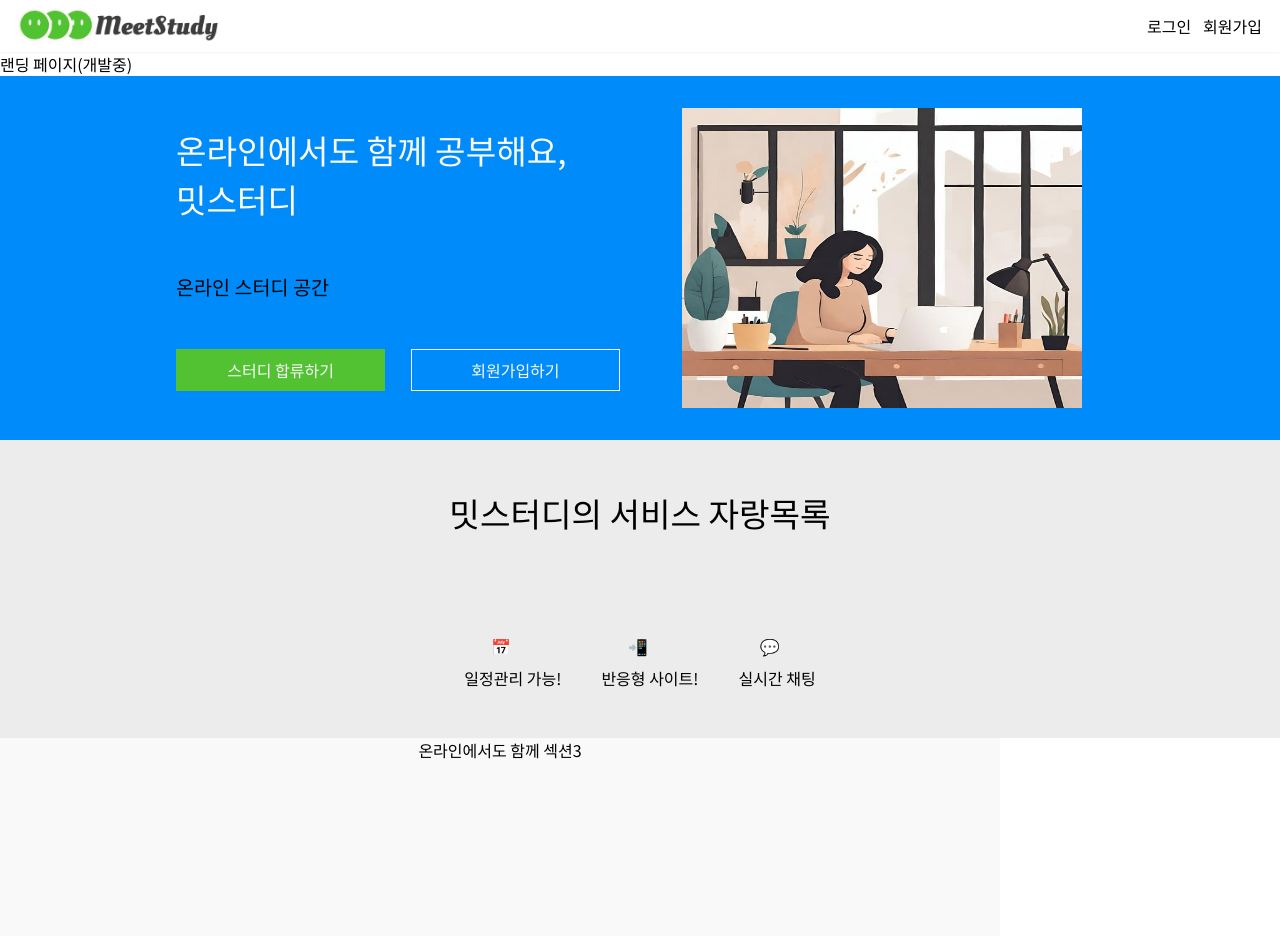
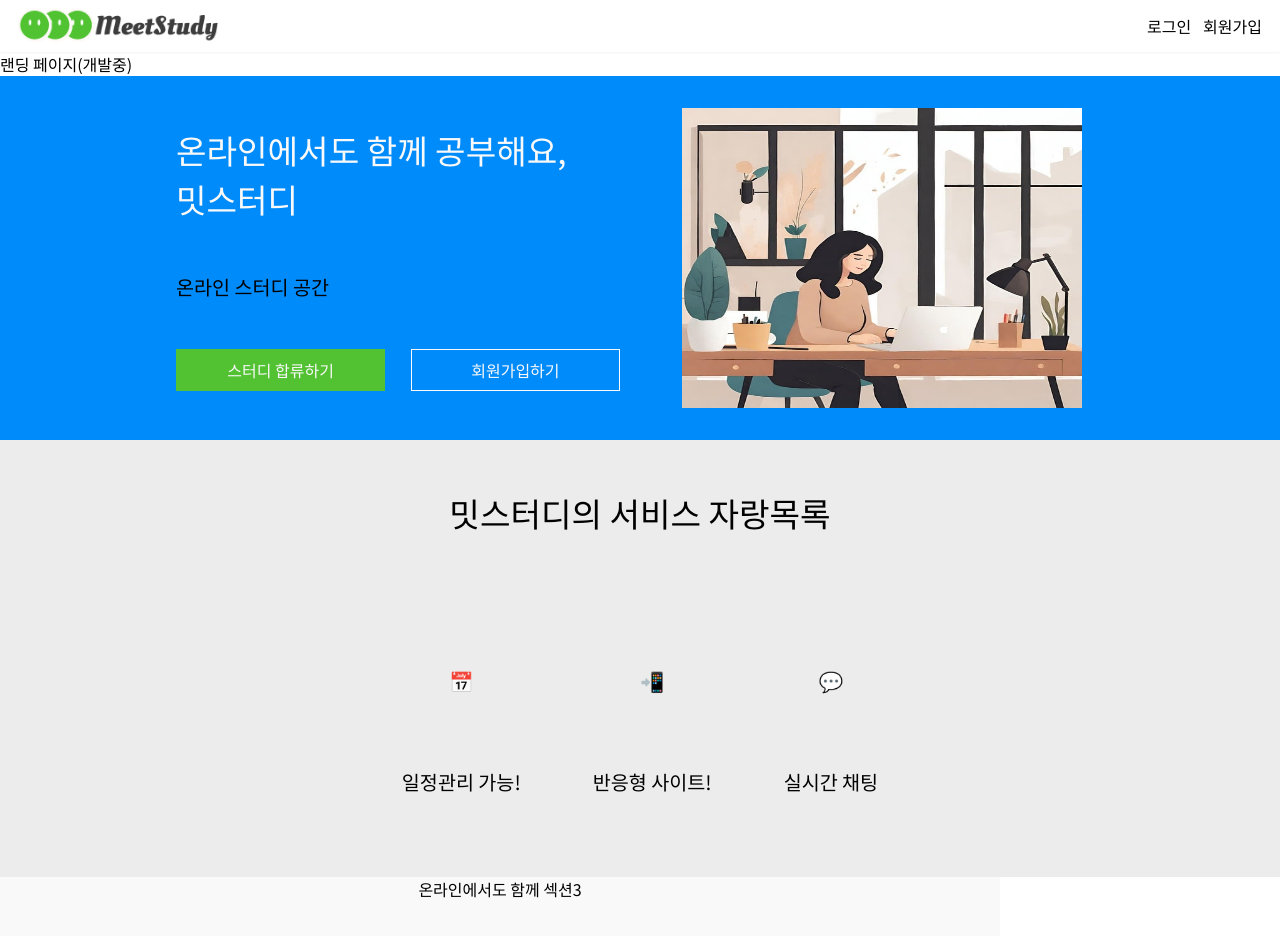
Before and after one commit to YAE-Joon/MeetStudy-FE, a Next.js app: page / in a window 1280 px wide. Shown: the top 936 px of the page. Built offline with nearby package versions, Linux system fonts and the light colour scheme; no server answers.

Commit message:
Fix Landing Page's Components

```diff
--- a/generateToken.mjs
+++ b/generateToken.mjs
@@ -108,7 +108,7 @@ function jsonToCssVars(jsonObj) {
  */
 export function setTokenintoStyle(jsonData) {
   const cssVars = jsonToCssVars(jsonData);
-  console.log("👩‍💻 cssVars를 체크합니다. ", cssVars);
+  //console.log("👩‍💻 cssVars를 체크합니다. ", cssVars);
   const cssRootContents = `
   /*
   * HTML의 style에 설정하기 위한 문자열입니다. 서버가 시작될 시 자동으로 세팅됩니다.
--- a/src/component/ImageConainer.tsx
+++ b/src/component/ImageConainer.tsx
@@ -5,6 +5,8 @@ import {
   StyledComponentsProps,
   StyledProps,
 } from "@/component/styled-components/styledProps";
+import dt from "@/lib/designToken/designTokens";
+const mobileWidth = dt.DesignTokenExcept.media.mobile;
 
 /** styled */
 interface StyledDiv extends StyledProps {
@@ -29,6 +31,12 @@ const StyledImageContainer = styled.div<StyledProps>`
   height: 100%;
 
   overflow: hidden;
+
+  @media only screen and (max-width: ${mobileWidth}) {
+    width: 100%;
+    height: auto;
+    display: none;
+  }
 `;
 
 /** components */
--- a/src/component/Landing.tsx
+++ b/src/component/Landing.tsx
@@ -20,6 +20,8 @@ import {
 import { GridBox_ul } from "@/component/styled-components/GridBoxes";
 import { Li_card } from "@/component/styled-components/Card";
 
+const mobileWidth = dt.DesignTokenExcept.media.mobile;
+
 const TextPart = styled.section`
   display: flex;
   flex-direction: column;
@@ -28,6 +30,14 @@ const TextPart = styled.section`
 
   width: 100%;
   height: 100%;
+  @media only screen and (max-width: ${mobileWidth}) {
+    /* position: absolute;
+    top: 50%;
+    left: 50%;
+    transform: translate(-50%, -50%);
+    text-align: center; */
+    //color: white;
+  }
 `;
 
 const dummy_list = {
@@ -41,7 +51,11 @@ export const FirstSection = () => {
   return (
     <FlexBox_H_2>
       <TextPart>
-        <Title htype={1} content={"온라인에서도 함께 공부해요, 밋스터디"} />
+        <Title
+          htype={1}
+          content={"온라인에서도 함께 공부해요, 밋스터디"}
+          align="left"
+        />
         <Description content={"온라인 스터디 공간"} />
         <GridBox_ul>
           <PrimaryButton content={"스터디 합류하기"} href={"/"} />
@@ -53,7 +67,9 @@ export const FirstSection = () => {
           <Image
             src={section_01_img}
             alt="컴퓨터로 공부하는 이미지"
+            priority={true}
             fill={true}
+            sizes={`(max-width: ${mobileWidth}) 50vw, (max-width: 1200px) 50vw, 33vw`}
           />
         </ImageWrapper>
       </ImageContainer>
@@ -73,7 +89,7 @@ export const SecondSection = () => {
       </TextPart>
       <FlexBox_H_ul>
         {Object.entries(dummy_list).map(([icon, text], idx) => (
-          <Li_card key={idx} image={icon} content={text} />
+          <Li_card key={idx} emoji={icon} content={text} />
         ))}
       </FlexBox_H_ul>
     </FlexBox_v_2>
--- a/src/component/styled-components/Buttons.tsx
+++ b/src/component/styled-components/Buttons.tsx
@@ -11,6 +11,7 @@ import {
 
 /** common */
 const DesignTokenVarNames = dt.DesignTokenVarNames;
+const mobileWidth = dt.DesignTokenExcept.media.mobile;
 
 interface StyledButtonProps extends StyledProps {
   $color: string | null;
@@ -57,6 +58,10 @@ const StyledButton = styled.button<StyledButtonProps>`
       }}
     );
   }
+
+  @media only screen and (max-width: ${mobileWidth}) {
+    width: 50%;
+  }
 `;
 
 const StyledLink = styled(Link)<StyledButtonProps>`
@@ -85,6 +90,10 @@ const StyledLink = styled(Link)<StyledButtonProps>`
         return $secondaryColor ? $secondaryColor : $bgColor;
       }}
     );
+  }
+
+  @media only screen and (max-width: ${mobileWidth}) {
+    width: 50%;
   }
 `;
 
--- a/src/component/styled-components/Card.tsx
+++ b/src/component/styled-components/Card.tsx
@@ -7,12 +7,14 @@ import {
 } from "@/component/styled-components/styledProps";
 
 import dt from "@/lib/designToken/designTokens";
+import { Span } from "@/component/styled-components/TextBoxes";
 const mobileWidth = dt.DesignTokenExcept.media.mobile;
 
 interface Styled_li_card_props extends StyledProps {}
 
 interface li_cardProps extends StyledComponentsProps {
-  image: string;
+  image?: string;
+  emoji?: string;
   content: string;
   key?: string | Number;
 }
@@ -40,11 +42,12 @@ const Styled_li = styled.li`
     min-width: 45%;
   }
 `;
-export const Li_card: React.FC<li_cardProps> = ({ image, content }) => {
+export const Li_card: React.FC<li_cardProps> = ({ image, emoji, content }) => {
   return (
     <Styled_li>
-      <div>{image}</div>
-      <div>{content}</div>
+      {image && <Span content={image} />}
+      {emoji && <Span content={emoji} />}
+      <Span content={content} />
     </Styled_li>
   );
 };
--- a/src/component/styled-components/Container.tsx
+++ b/src/component/styled-components/Container.tsx
@@ -57,7 +57,6 @@ const StyledContainer = styled.div<StyledContainerProps>`
 
   @media only screen and (max-width: ${mobileWidth}) {
     grid-template-columns: 1fr;
-    margin-bottom: 120px;
     min-width: var(${DesignTokenVarNames.boxSizes.width.containerMinMobile});
 
     text-align: center;
--- a/src/component/styled-components/FlexBoxes.tsx
+++ b/src/component/styled-components/FlexBoxes.tsx
@@ -17,6 +17,8 @@ export const FlexBox_H_2 = styled.div`
   @media only screen and (max-width: ${mobileWidth}) {
     flex-direction: column;
     align-items: center;
+
+    position: relative;
   }
 
   > div,
--- a/src/component/styled-components/GridBoxes.tsx
+++ b/src/component/styled-components/GridBoxes.tsx
@@ -26,8 +26,12 @@ const Styled_ul = styled.ul<StyledUIProps>`
   list-style-type: none;
 
   @media only screen and (max-width: ${mobileWidth}) {
+    display: flex;
+    flex-direction: column;
+    align-items: center;
+
     grid-template-columns: 1fr;
-    margin-bottom: 120px;
+
     min-width: var(${DesignTokenVarNames.boxSizes.width.containerMinMobile});
 
     text-align: center;
--- a/src/component/styled-components/TextBoxes.tsx
+++ b/src/component/styled-components/TextBoxes.tsx
@@ -14,14 +14,15 @@ import {
 const DesignTokenVarNames = dt.DesignTokenVarNames;
 const mobileWidth = dt.DesignTokenExcept.media.mobile;
 
-interface StyledTextProps extends StyledComponentsProps {
-  fontSize?: string | null;
+interface StyledTextProps extends StyledProps {
+  $align?: string;
 }
 
 interface TextProps {
   content: string;
   color?: string;
   fontSize?: keyof FontSizeOptions;
+  align?: "center" | "left";
   htype?: 1 | 2 | 3 | 4 | 5 | 6;
 }
 
@@ -29,7 +30,7 @@ interface TextProps {
 
 /// Title ///
 
-const StyledTitle = styled.h1<StyledProps>`
+const StyledTitle = styled.h1<StyledTextProps>`
   font-size: var(
     ${({ $fontSize }) => {
       return $fontSize ? $fontSize : DesignTokenVarNames.fontSize.web.large;
@@ -42,6 +43,9 @@ const StyledTitle = styled.h1<StyledProps>`
   );
 
   padding: 1rem 1rem 1rem 1rem;
+  text-align: ${({ $align }) => {
+    return $align ? $align : "center";
+  }};
   overflow-wrap: break-word;
   word-break: keep-all;
 
@@ -54,13 +58,13 @@ const StyledTitle = styled.h1<StyledProps>`
 
 const StyledDesc = styled.p<StyledTextProps>`
   font-size: var(
-    ${({ fontSize }) => {
-      return fontSize ? fontSize : DesignTokenVarNames.fontSize.web.small;
+    ${({ $fontSize }) => {
+      return $fontSize ? $fontSize : DesignTokenVarNames.fontSize.web.small;
     }}
   );
   color: var(
-    ${({ color }) => {
-      return color ? color : DesignTokenVarNames.colors.simple.blackbasic;
+    ${({ $color }) => {
+      return $color ? $color : DesignTokenVarNames.colors.simple.blackbasic;
     }}
   );
 
@@ -73,6 +77,26 @@ const StyledDesc = styled.p<StyledTextProps>`
   }
 `;
 
+const StyledSpan = styled.span<StyledTextProps>`
+  font-size: var(
+    ${({ $fontSize }) => {
+      return $fontSize ? $fontSize : DesignTokenVarNames.fontSize.web.small;
+    }}
+  );
+  color: var(
+    ${({ $color }) => {
+      return $color ? $color : DesignTokenVarNames.colors.simple.blackbasic;
+    }}
+  );
+
+  padding: 2rem 1rem 2rem 1rem;
+  overflow-wrap: break-word;
+  word-break: keep-all;
+
+  @media only screen and (max-width: ${mobileWidth}) {
+    font-size: var(${DesignTokenVarNames.fontSize.mobile.small});
+  }
+`;
 /** components  */
 
 /// Title ///
@@ -92,10 +116,11 @@ export const Title: React.FC<TextProps> = ({
   color = null,
   fontSize = null,
   htype = 1,
+  align = "center",
 }) => {
   const Tag = `h${htype}` as keyof JSX.IntrinsicElements; // htype에 따른 태그 결정
   return (
-    <StyledTitle as={Tag} $color={color} $fontSize={fontSize}>
+    <StyledTitle as={Tag} $color={color} $fontSize={fontSize} $align={align}>
       {content}
     </StyledTitle>
   );
@@ -107,7 +132,7 @@ export const Title: React.FC<TextProps> = ({
  * @param param0
  * @param param0.content : (필수) 글 내용(텍스트)
  * @param param0.color: (선택) 글자 색상 | (기본): 검은색
- * @param param0.fontSize: (선택) 제목 크기 | (기본): small | (xlarge, large, medium, small, xsmall 중 하나)
+ * @param param0.fontSize: (선택) 글자 크기 | (기본): small | (xlarge, large, medium, small, xsmall 중 하나)
  * @returns
  */
 export const Description: React.FC<TextProps> = ({
@@ -115,10 +140,33 @@ export const Description: React.FC<TextProps> = ({
   color = null,
   fontSize = null,
   htype = null,
+  align = "center",
 }) => {
   return (
-    <StyledDesc color={color} fontSize={fontSize}>
+    <StyledDesc $color={color} $fontSize={fontSize} $align={align}>
       {content}
     </StyledDesc>
   );
 };
+
+/// span ///
+/**
+ * 짧은 내용을 서술 혹은 강조하는 span 태그용 컴포넌트
+ * @param param0
+ * @param param0.content : (필수) 글 내용(텍스트)
+ * @param param0.color: (선택) 글자 색상 | (기본): 검은색
+ * @param param0.fontSize: (선택) 글자 크기 | (기본): small | (xlarge, large, medium, small, xsmall 중 하나)
+ * @returns
+ */
+export const Span: React.FC<TextProps> = ({
+  content,
+  color = null,
+  fontSize = null,
+  align = "center",
+}) => {
+  return (
+    <StyledSpan $color={color} $fontSize={fontSize} $align={align}>
+      {content}
+    </StyledSpan>
+  );
+};
```
